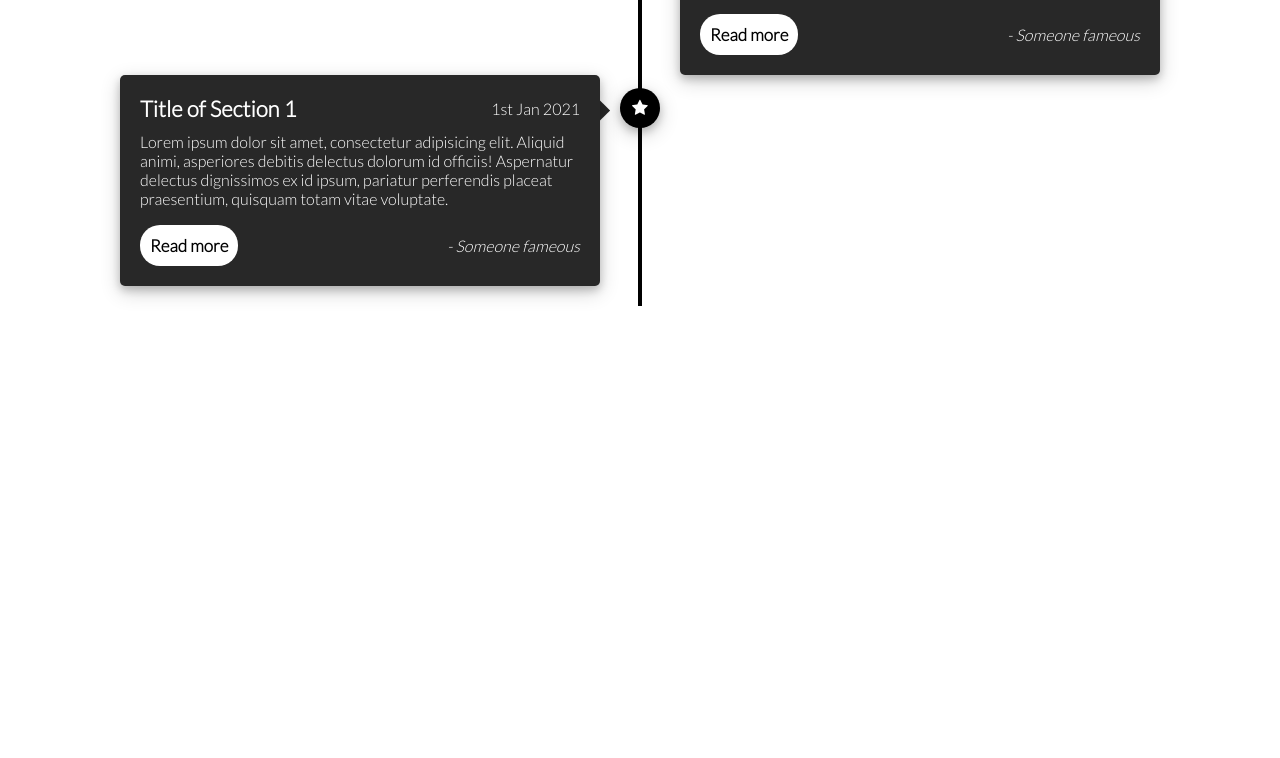
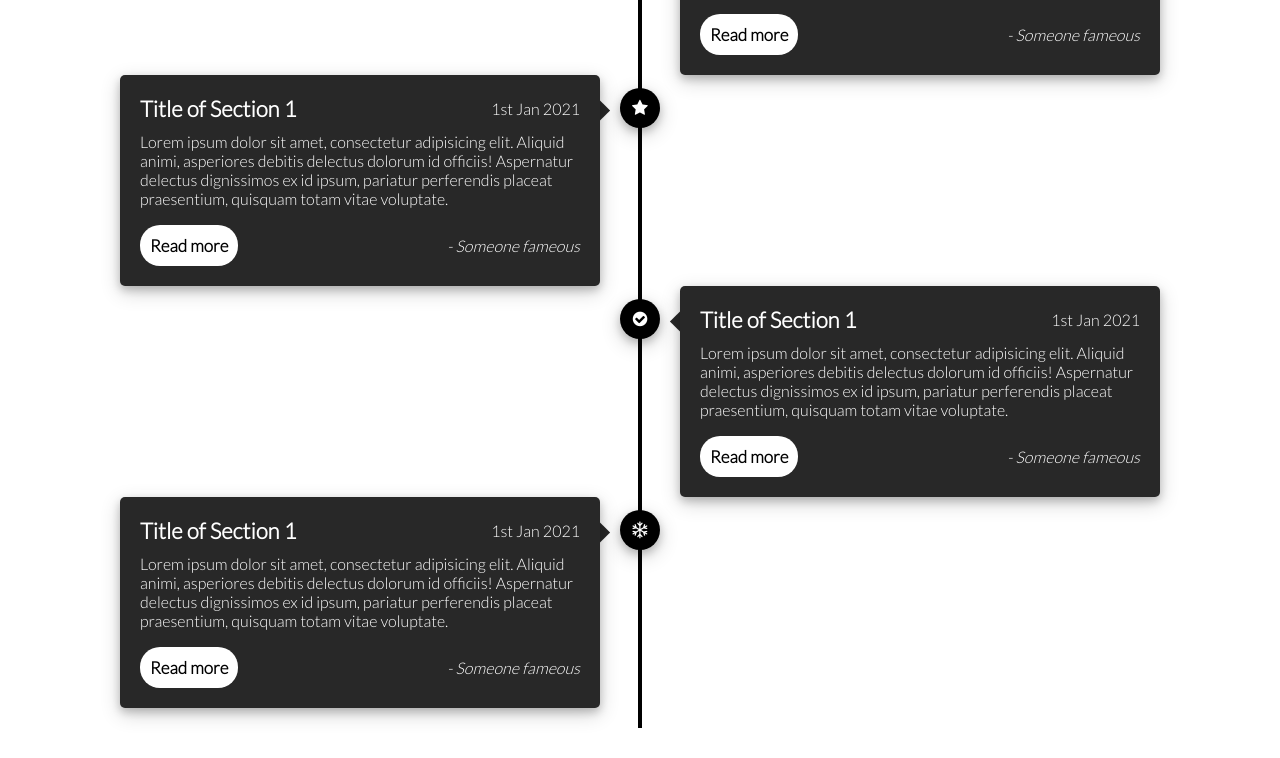
Before and after one commit to dhanush167/Responsive-verticle-timeline-design, a plain HTML site: page index.html in a window 1280 px wide. Shown: the part 397-1155 px from the top of the page. Before the commit the page ends 800 px from the top, so only its background shows below. Drawn offline with Linux system fonts and the light colour scheme.

Commit message:
9.finish commit

```diff
--- a/index.html
+++ b/index.html
@@ -11,9 +11,6 @@
  <div class="wrapper">
 
      <div class="center-line">
-
-
-
 
      </div>
 
@@ -75,6 +72,48 @@
              </div>
          </section>
      </div>
+
+
+     <div class="row row-4">
+         <section>
+             <i class="icon fa fa-check-circle"></i>
+             <div class="details">
+                 <span class="title">Title of Section 1</span>
+                 <span>1st Jan 2021</span>
+             </div>
+             <p>
+                 Lorem ipsum dolor sit amet, consectetur adipisicing elit. Aliquid animi,
+                 asperiores debitis delectus dolorum id officiis! Aspernatur delectus dignissimos ex id ipsum,
+                 pariatur perferendis placeat praesentium, quisquam totam vitae voluptate.
+             </p>
+             <div class="bottom">
+                 <a href="#">Read more</a>
+                 <i>- Someone fameous</i>
+             </div>
+         </section>
+     </div>
+
+
+     <div class="row row-5">
+         <section>
+             <i class="icon fa fa-snowflake-o"></i>
+             <div class="details">
+                 <span class="title">Title of Section 1</span>
+                 <span>1st Jan 2021</span>
+             </div>
+             <p>
+                 Lorem ipsum dolor sit amet, consectetur adipisicing elit. Aliquid animi,
+                 asperiores debitis delectus dolorum id officiis! Aspernatur delectus dignissimos ex id ipsum,
+                 pariatur perferendis placeat praesentium, quisquam totam vitae voluptate.
+             </p>
+             <div class="bottom">
+                 <a href="#">Read more</a>
+                 <i>- Someone fameous</i>
+             </div>
+         </section>
+     </div>
+
+
  </div>
 
 </body>
--- a/style.css
+++ b/style.css
@@ -53,6 +53,11 @@ body
     justify-content: flex-end;
 }
 
+.wrapper .row-4
+{
+    justify-content: flex-end;
+}
+
 .wrapper .row section
 {
     background: #282828;
@@ -91,6 +96,16 @@ body
     right: -7px;
 }
 
+.row-4 section::before
+{
+    left: -7px;
+}
+
+.row-5 section::before
+{
+    right: -7px;
+}
+
 .row section .icon
 {
     position: absolute;
@@ -116,6 +131,16 @@ body
     left: -60px;
 }
 .row-3 section .icon
+{
+    right: -60px;
+}
+
+.row-4 section .icon
+{
+    left: -60px;
+}
+
+.row-5 section .icon
 {
     right: -60px;
 }
@@ -254,4 +279,14 @@ body
         left: -60px;
     }
 
+    .row-5 section::before
+    {
+        left: -7px;
+    }
+
+    .row-5 section .icon
+    {
+        left: -60px;
+    }
+
 }
```
